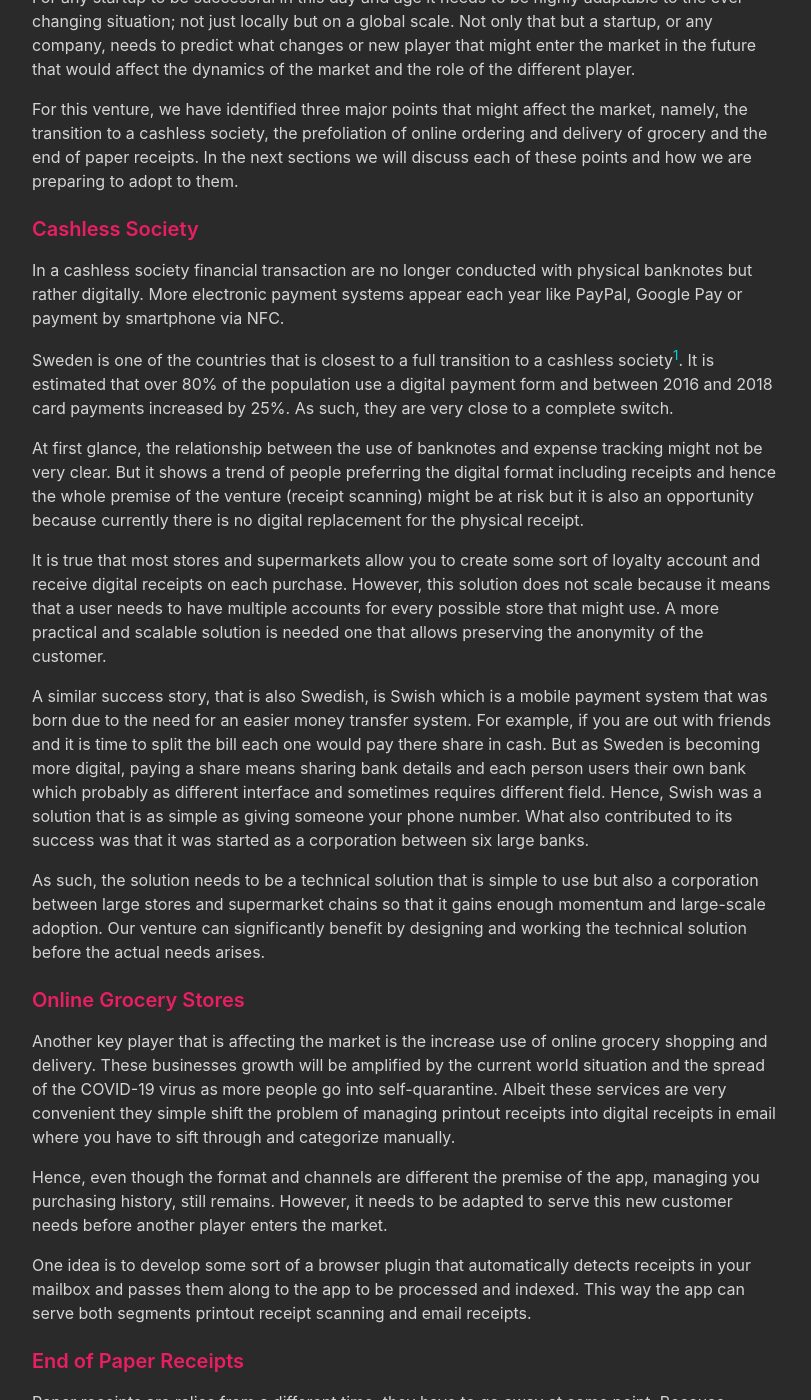
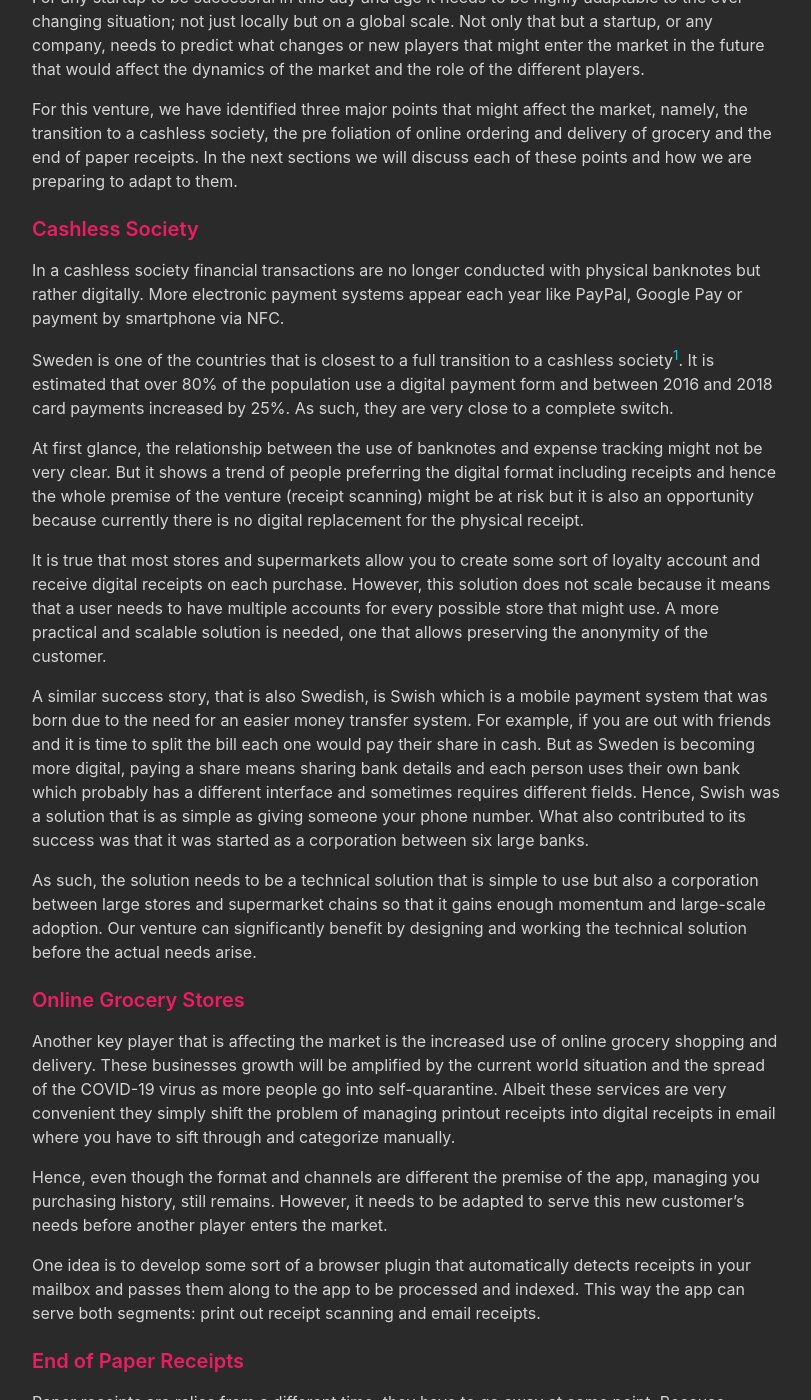
Before and after one commit to recapt-tech/recapt-tech.github.io, a Jekyll site: the page built from _pages/04-rabbit-model-analysis.md, in a window 1280 px wide and 1400 px high, scrolled down 227 px. Shown: the whole window, without its empty margins (233-1044 px from the left). Built offline with Jekyll 4.4.1, drawn with Linux system fonts in a browser that asks for light colours; nearby versions of some CDN libraries; some of the changed text lies outside the part shown.

Commit message:
Update 04-rabbit-model-analysis.md

```diff
--- a/_pages/04-rabbit-model-analysis.md
+++ b/_pages/04-rabbit-model-analysis.md
@@ -7,39 +7,40 @@ fontawesome_icon_name: frog
 ---
 # Rabbit Model Analysis
 
-For any startup to be successful in this day and age it needs to be highly adaptable to the ever-changing situation; not just locally but on a global scale. Not only that but a startup, or any company, needs to predict what changes or new player that might enter the market in the future that would affect the dynamics of the market and the role of the different player.
+For any startup to be successful in this day and age it needs to be highly adaptable to the ever-changing situation; not just locally but on a global scale. Not only that but a startup, or any company, needs to predict what changes or new players that might enter the market in the future that would affect the dynamics of the market and the role of the different players.
 
-For this venture, we have identified three major points that might affect the market, namely, the transition to a cashless society, the prefoliation of online ordering and delivery of grocery and the end of paper receipts. In the next sections we will discuss each of these points and how we are preparing to adopt to them.
+For this venture, we have identified three major points that might affect the market, namely, the transition to a cashless society, the pre foliation of online ordering and delivery of grocery and the end of paper receipts. In the next sections we will discuss each of these points and how we are preparing to adapt to them.
+
 
 ### Cashless Society
 
-In a cashless society financial transaction are no longer conducted with physical banknotes but rather digitally. More electronic payment systems appear each year like PayPal, Google Pay or payment by smartphone via NFC.
+In a cashless society financial transactions are no longer conducted with physical banknotes but rather digitally. More electronic payment systems appear each year like PayPal, Google Pay or payment by smartphone via NFC.
 
 Sweden is one of the countries that is closest to a full transition to a cashless society[^footnote]. It is estimated that over 80% of the population use a digital payment form and between 2016 and 2018 card payments increased by 25%. As such, they are very close to a complete switch.
 
 At first glance, the relationship between the use of banknotes and expense tracking might not be very clear. But it shows a trend of people preferring the digital format including receipts and hence the whole premise of the venture (receipt scanning) might be at risk but it is also an opportunity because currently there is no digital replacement for the physical receipt.
 
-It is true that most stores and supermarkets allow you to create some sort of loyalty account and receive digital receipts on each purchase. However, this solution does not scale because it means that a user needs to have multiple accounts for every possible store that might use. A more practical and scalable solution is needed one that allows preserving the anonymity of the customer.
+It is true that most stores and supermarkets allow you to create some sort of loyalty account and receive digital receipts on each purchase. However, this solution does not scale because it means that a user needs to have multiple accounts for every possible store that might use. A more practical and scalable solution is needed, one that allows preserving the anonymity of the customer.
 
-A similar success story, that is also Swedish, is Swish which is a mobile payment system that was born due to the need for an easier money transfer system. For example, if you are out with friends and it is time to split the bill each one would pay there share in cash. But as Sweden is becoming more digital, paying a share means sharing bank details and each person users their own bank which probably as different interface and sometimes requires different field. Hence, Swish was a solution that is as simple as giving someone your phone number. What also contributed to its success was that it was started as a corporation between six large banks.
+A similar success story, that is also Swedish, is Swish which is a mobile payment system that was born due to the need for an easier money transfer system. For example, if you are out with friends and it is time to split the bill each one would pay their share in cash. But as Sweden is becoming more digital, paying a share means sharing bank details and each person uses their own bank which probably has a different interface and sometimes requires different fields. Hence, Swish was a solution that is as simple as giving someone your phone number. What also contributed to its success was that it was started as a corporation between six large banks.
 
-As such, the solution needs to be a technical solution that is simple to use but also a corporation between large stores and supermarket chains so that it gains enough momentum and large-scale adoption. Our venture can significantly benefit by designing and working the technical solution before the actual needs arises.
+As such, the solution needs to be a technical solution that is simple to use but also a corporation between large stores and supermarket chains so that it gains enough momentum and large-scale adoption. Our venture can significantly benefit by designing and working the technical solution before the actual needs arise.
 
 ### Online Grocery Stores
 
-Another key player that is affecting the market is the increase use of online grocery shopping and delivery. These businesses growth will be amplified by the current world situation and the spread of the COVID-19 virus as more people go into self-quarantine. Albeit these services are very convenient they simple shift the problem of managing printout receipts into digital receipts in email where you have to sift through and categorize manually.
+Another key player that is affecting the market is the increased use of online grocery shopping and delivery. These businesses growth will be amplified by the current world situation and the spread of the COVID-19 virus as more people go into self-quarantine. Albeit these services are very convenient they simply shift the problem of managing printout receipts into digital receipts in email where you have to sift through and categorize manually.
 
-Hence, even though the format and channels are different the premise of the app, managing you purchasing history, still remains. However, it needs to be adapted to serve this new customer needs before another player enters the market.
+Hence, even though the format and channels are different the premise of the app, managing you purchasing history, still remains. However, it needs to be adapted to serve this new customer's needs before another player enters the market.
 
-One idea is to develop some sort of a browser plugin that automatically detects receipts in your mailbox and passes them along to the app to be processed and indexed. This way the app can serve both segments printout receipt scanning and email receipts.
+One idea is to develop some sort of a browser plugin that automatically detects receipts in your mailbox and passes them along to the app to be processed and indexed. This way the app can serve both segments: print out receipt scanning and email receipts.
 
 ### End of Paper Receipts
 
 Paper receipts are relics from a different time; they have to go away at some point. Because smartphones have become a ubiquitous part of everyday life it stands to reason that they will be replaced by some smartphone functionality. Perhaps future receipts can be transferred via Near Field Communication (NFC) technology or maybe a less complicated solution is QR code scanning which just needs a camera and can work on a large number of phone models. Regardless of the technology that is going to replace paper receipts there must be a transition period until the new technology is fully adopted and accepted by society as the new norm.
 
-The best solution right now that serves as a middle ground is receipt scanning to get all the benefits of having a digital copy of receipts while still keeping a physical copy if needed. This venture can be a market leader during this transition period and help accelerate the process due to advances that has been done by Artificial Intelligence (AI) and specifically Deep Learning (DL) over the last few years.
+The best solution right now that serves as a middle ground is receipt scanning to get all the benefits of having a digital copy of receipts while still keeping a physical copy if needed. This venture can be a market leader during this transition period and help accelerate the process due to advances that have been done by Artificial Intelligence (AI) and specifically Deep Learning (DL) over the last few years.
 
-The benefits of this solution are more obvious in the case of business customers because for tax and legal reasons they need to keep their expenses which can be expensive in the case of paper receipts. Business can be skeptical of new solutions and they want to use trusted solutions and by allowing them to still keep their physical receipts alongside a digital copy this reduces their perceived risks.
+The benefits of this solution are more obvious in the case of business customers because for tax and legal reasons they need to keep their expenses which can be expensive in the case of paper receipts. Businesses can be skeptical of new solutions and they want to use trusted solutions and by allowing them to still keep their physical receipts alongside a digital copy this reduces their perceived risks.
 
 <br/>
 <br/>
```
